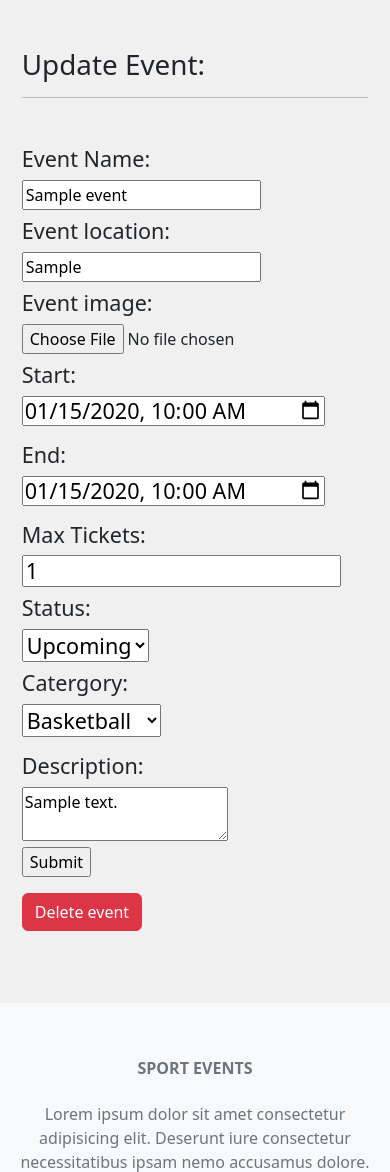
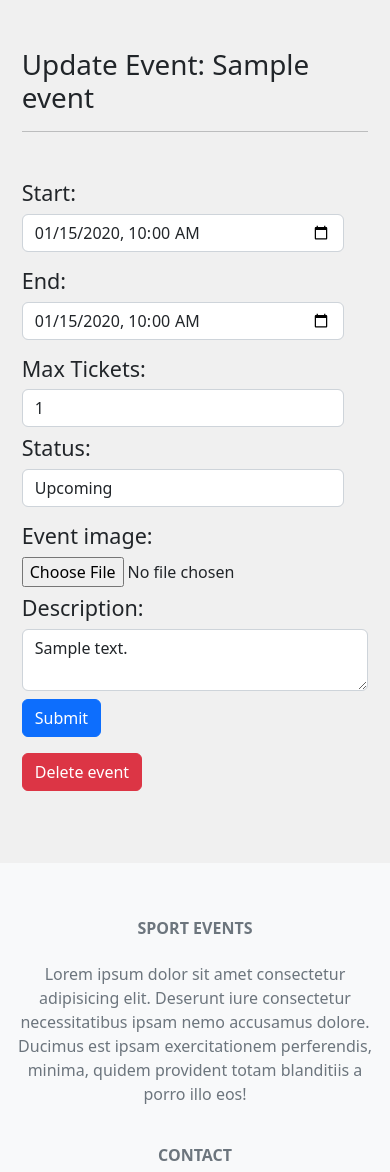
Before and after one commit to BlackHawkCH91/IAB207-Assessment3, a Flask app: page /events/update/1 in a window 390 px wide. Shown: the part 72-1244 px from the top of the page. Run offline with Flask 2, Linux system fonts and the light colour scheme; a user stored in the database is signed in; tables that the repository leaves empty hold one stand-in row (values such as "Sample post"); some libraries are stand-ins or nearby versions.

Commit message:
added phone# for uses, updated status's

```diff
--- a/create_db.py
+++ b/create_db.py
@@ -14,7 +14,7 @@
 db.create_all()
 
 categoryList = ["Basketball", "Cricket", "Gymnastics", "Netball", "Football", "Rugby", "Swimming", "Tennis"]
-EventStatuses = ["Upcoming", "Inactive", "Booked", "Cancelled"]
+EventStatuses = ["Upcoming", "Unpublished", "Sold-out", "Cancelled"]
 
 counter = 1
 
--- a/website/auth.py
+++ b/website/auth.py
@@ -48,6 +48,7 @@
             lname = register.last_name.data
             pwd = register.password.data
             email=register.email_id.data
+            number=register.number.data
             #check if a user exists
             u1 = Users.query.filter_by(Username=uname).first()
             if u1:
@@ -58,7 +59,7 @@
             #create a new user model object
             new_user = Users(
                 Username=uname, FirstName = fname, LastName = lname,
-                password_hash=pwd_hash, Email=email)
+                password_hash=pwd_hash, Email=email, ContactNumber=number)
             db.session.add(new_user)
             db.session.commit()
             #commit to the database and redirect to HTML page
--- a/website/events.py
+++ b/website/events.py
@@ -1,6 +1,6 @@
 from flask import Blueprint, render_template, session, request, redirect, url_for, flash
 from .models import *
-from .forms import EventForm, ReviewForm
+from .forms import EventForm, ReviewForm, EventUpdate
 from . import db
 import os
 from werkzeug.utils import secure_filename
@@ -82,7 +82,7 @@
 @bp.route('/update/<EventId>', methods = ['GET', 'POST'])
 @login_required
 def updateEvent(EventId):
-    form = EventForm()
+    form = EventUpdate()
     event = Events.query.filter_by(EventId=EventId).first()
     deleteEvent = request.form.get('delete')
     #check user is creator else deny and return to myevents page
@@ -99,15 +99,12 @@
       #if valid submit form and update db
       if form.validate_on_submit:
         db_file_path=check_upload_file(form)
-        event.EventName = form.event_name.data
-        event.Location = form.location.data
         event.Image = db_file_path
         event.description = form.description.data
         event.StartDate = form.start_time.data
         event.EndDate = form.end_time.data
         event.MaxTickets = form.max_tickets.data
         event.Status_id = form.Status_id.data
-        event.Catergory_id = form.Catergory_id.data
           #try commit if db error returns to values before changed
         try:
           db.session.commit()
@@ -118,11 +115,8 @@
 
     elif request.method == "GET":
        #prefill form with current values
-      form.event_name.data = event.EventName
       form.description.data = event.description
       form.image.data = event.Image
-      form.location.data = event.Location  # is there an easier way to do this so it prefills properly?
-      form.Catergory_id.data = event.Catergory_id
       form.start_time.data = event.StartDate
       form.end_time.data = event.EndDate
       form.Status_id.data = event.Status_id
--- a/website/forms.py
+++ b/website/forms.py
@@ -22,6 +22,7 @@
     first_name=StringField("First Name", validators=[InputRequired()])
     last_name=StringField("Last Name", validators=[InputRequired()])
     email_id = StringField("Email Address", validators=[Email("Please enter a valid email")])
+    number = StringField("Contact Number", validators=[InputRequired()])
     #linking two fields - password should be equal to data entered in confirm
     password=PasswordField("Password", validators=[InputRequired(),
                   EqualTo('confirm', message="Passwords should match")])
@@ -52,7 +53,19 @@
   end_time = DateTimeLocalField('End Time', validators=[InputRequired()], format="%Y-%m-%dT%H:%M", description="YYYY-MM-DD HH:MM:SS") # Must enter end time
   max_tickets = IntegerField('Max Ticket Number', validators=[InputRequired()]) # Must enter max tickets
   ticket_price = DecimalField('Ticket Price', validators=[InputRequired()]) # Must enter max tickets
-  Status_id = SelectField(u'Select status', choices=[(1, 'Upcoming'), (2, 'Inactive'), (3, 'Booked'), (4, 'Cancelled')], validators=[InputRequired()])
+  Status_id = SelectField(u'Select status', choices=[(1, 'Upcoming'), (2, 'Unpublished'), (3, 'Sold-out'), (4, 'Cancelled')], validators=[InputRequired()])
+  submit = SubmitField("Submit")
+
+class EventUpdate(FlaskForm):
+  description = TextAreaField('Description', validators=[InputRequired()]) # Must enter description
+  image = FileField('Destination Image', validators=[
+    FileRequired(message='Image cannot be empty'),
+    FileAllowed(ALLOWED_FILE, message='Only supports png,jpg,JPG,PNG')]) # Only accepts correct file types
+  start_time = DateTimeLocalField('Start Time', validators=[InputRequired()], format="%Y-%m-%dT%H:%M", description="YYYY-MM-DD HH:MM:SS") # Must enter start time
+  end_time = DateTimeLocalField('End Time', validators=[InputRequired()], format="%Y-%m-%dT%H:%M", description="YYYY-MM-DD HH:MM:SS") # Must enter end time
+  max_tickets = IntegerField('Max Ticket Number', validators=[InputRequired()]) # Must enter max tickets
+  ticket_price = DecimalField('Ticket Price', validators=[InputRequired()]) # Must enter max tickets
+  Status_id = SelectField(u'Select status', choices=[(1, 'Upcoming'), (2, 'Unpublished'), (3, 'Sold-out'), (4, 'Cancelled')], validators=[InputRequired()])
   submit = SubmitField("Submit")
 
 # Creates Booking Form
--- a/website/models.py
+++ b/website/models.py
@@ -11,6 +11,7 @@
     FirstName = db.Column(db.String(100), index=True, nullable=False)
     LastName = db.Column(db.String(100), index=True, nullable=False)
     Email = db.Column(db.String(100), index=True, nullable=False)
+    ContactNumber = db.Column(db.String(100), index=True, nullable=False)
 	#encrypted password is stored
 	#at least 255 chars long
     password_hash = db.Column(db.String(255), nullable=False)
--- a/website/templates/event.html
+++ b/website/templates/event.html
@@ -154,9 +154,9 @@
                     <p>{{ review.Content }}</p>
             </div>
 
+            {% endfor %}
+        </div>
 
-        </div>
-        {% endfor %}
 
 
 
--- a/website/templates/index.html
+++ b/website/templates/index.html
@@ -98,6 +98,7 @@
         <div class="d-flex flex-wrap justify-content-around">
 
             {% for event in events %}
+            {% if (event.Status_id != 2) %}
                 <section id="firstEventItem">
                     <a href="{{url_for('event.show', id=event.EventId)}}" class="EventLink">
                         <div class="eventImgContainer">
@@ -116,6 +117,7 @@
                         <p class="eventTickets">Tickets: {{event.MaxTickets}}</p>
                     </a>
                 </section>
+                {% endif %}
             {% endfor %}
 
         </div>
--- a/website/templates/updateEvent.html
+++ b/website/templates/updateEvent.html
@@ -15,67 +15,53 @@
 {% block content %}
 <div class="container-fluid justify-content-start col-8" id="mainArea">
     <div class="p-4"></div>
-    <h1>Update Event:</h1>
+    <h1>Update Event: {{event.EventName}}</h1>
     <hr>
     <div class="p-2"></div>
     <form method="POST" enctype="multipart/form-data">
         <div class="p-1"></div>
         <div class="form-group row ">
+            <div class="row">
+                <div class="col-lg-3 col-md-6 col-sm-12">
+                    <div class="p-1 lineBreaks"></div>
+                    <h4>Start:</h4>
+                    <h4>{{form.start_time(class_="form-control")}}</h4>
+                </div>
+                <div class="col-lg-3 col-md-6 col-sm-12">
+                    <div class="p-1 lineBreaks"></div>
+                    <h4>End:</h4>
+                    <h4>{{form.end_time(class_="form-control")}}</h4>
+                </div>
+                <div class="col-lg-3 col-md-6 col-sm-12">
+                    <div class="p-1 lineBreaks"></div>
+                    <h4>Max Tickets:</h4>
+                    <h4>{{form.max_tickets(class_="form-control")}}</h4>
+                </div>
+            </div>
                 <div class="row">
+
                     <div class="col-lg-3 col-md-6 col-sm-12">
-                        <div class="p-1 lineBreaks"></div>
-                        <h4>Event Name:</h4>
-                        {{form.event_name}}
-                    </div>
-                    <div class="col-lg-3 col-md-6 col-sm-12">
-                        <div class="p-1 lineBreaks"></div>
-                        <h4>Event location:</h4>
-                        {{form.location}}
-                    </div>
+                        <h4>Status:</h4>
+                        <h4>{{form.Status_id(class_="form-control")}}</h4>
+                        </div>
                     <div class="col-lg-3 col-md-6 col-sm-12">
                         <div class="p-1 lineBreaks"></div>
                         <h4>Event image:</h4>
                         {{form.image}}
                     </div>
                 </div>
-                <div class="row">
-                    <div class="col-lg-3 col-md-6 col-sm-12">
-                        <div class="p-1 lineBreaks"></div>
-                        <h4>Start:</h4>
-                        <h4>{{form.start_time}}</h4>
-                    </div>
-                    <div class="col-lg-3 col-md-6 col-sm-12">
-                        <div class="p-1 lineBreaks"></div>
-                        <h4>End:</h4>
-                        <h4>{{form.end_time}}</h4>
-                    </div>
-                    <div class="col-lg-3 col-md-6 col-sm-12">
-                        <div class="p-1 lineBreaks"></div>
-                        <h4>Max Tickets:</h4>
-                        <h4>{{form.max_tickets}}</h4>
-                    </div>
-                </div>
-                <div class="row">
-                    <div class="col-lg-3 col-md-6 col-sm-12">
-                    <h4>Status:</h4>
-                    <h4>{{form.Status_id}}</h4>
-                    </div>
-                    <div class="col-lg-3 col-md-6 col-sm-12">
-                    <h4>Catergory:</h4>
-                    <h4>{{form.Catergory_id}}</h4>
-                    </div>
-                </div>
         </div>
         <div class="p-1"></div>
         <div class="row">
-            <div class="col-lg-3 col-md-6 col-sm-12">
+            <div class="col-lg-8">
             <h4>Description:</h4>
-            {{form.description}}
+            {{form.description(class_="form-control")}}
             </div>
         </div>
         <div class="row">
-            <div class="col 2">
-                {{form.submit}}
+            <div class="p-1"></div>
+            <div class="col col-lg-1">
+                {{form.submit(class_="btn btn-primary btn-md")}}
             </div>
         </div>
         <div class="row">
```
Also changed, not shown: website/Events.sqlite, website/static/img/youngling_slayers.png (added).
